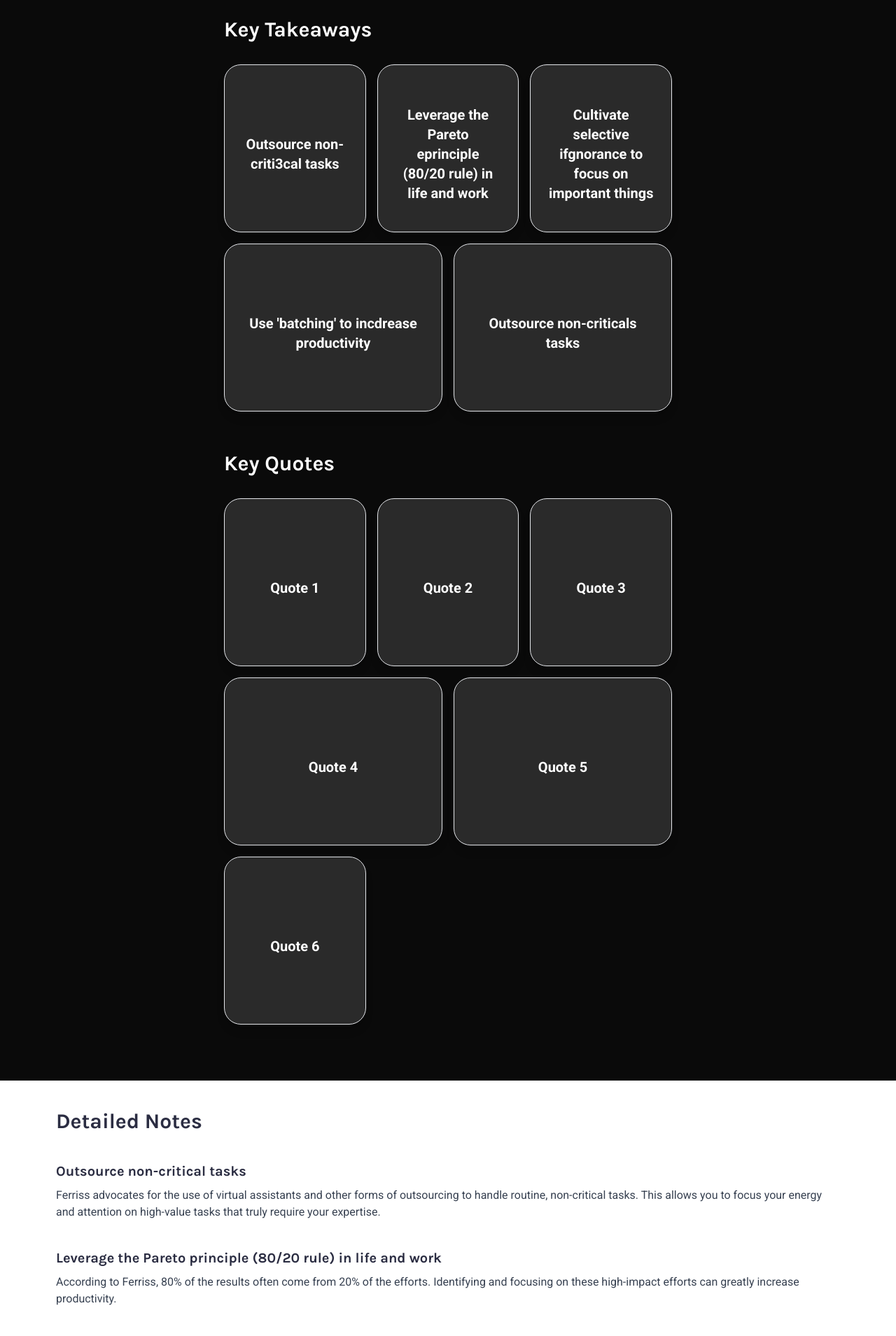
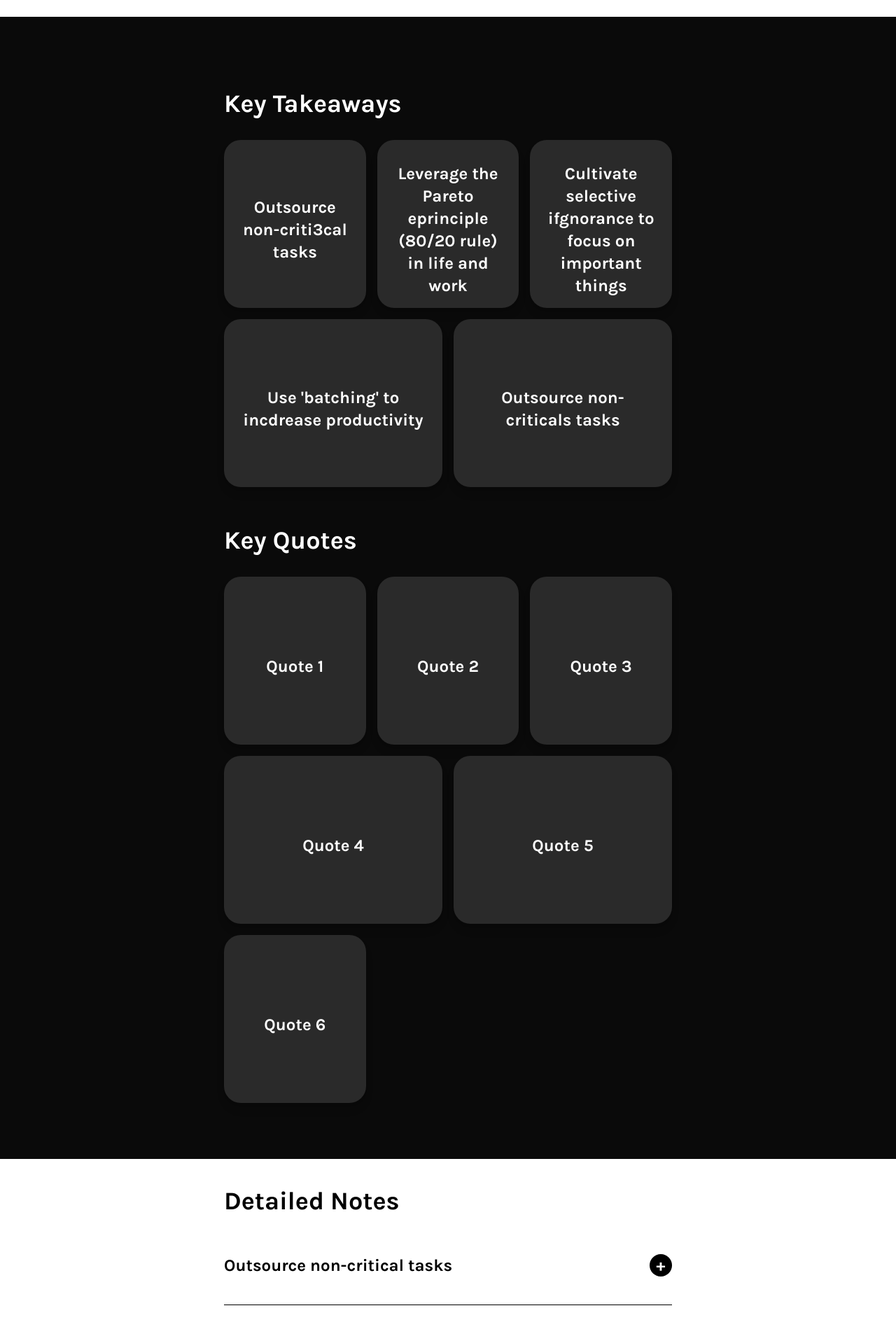
Before and after one commit to cnnrsmth/Web-App-Knowledge-Vault, a React (Create React App) app: page /books/1 in a window 1280 px wide. Shown: the part 860-2769 px from the top of the page at 70% size. Built offline with nearby package versions, Linux system fonts and the light colour scheme.

Commit message:
numerous UI improvements

```diff
--- a/src/components/BookCard.js
+++ b/src/components/BookCard.js
@@ -7,7 +7,7 @@ const BookCard = ({ book }) => {
   return (
     <Link
       to={`/books/${book.id}`}
-      className="shadow-lg rounded-lg p-6 flex flex-col hover:cursor-pointer group "
+      className="shadow-lg rounded-lg p-6 flex flex-col hover:cursor-pointer group"
       style={{ backgroundColor: "#2A2A2A" }}
     >
       <div className="relative mb-4 w-full">
@@ -22,10 +22,11 @@ const BookCard = ({ book }) => {
         </div>
       </div>
       <div className="flex-grow text-center">
-        <div className="text-2xl text-white font-karla font-extrabold mb-4 uppercase">
+        <div className="text-3xl text-white font-karla font-extrabold mb-4 uppercase">
           {book.title}
         </div>
-        <p className="mt-2 text-gray-400 font-roboto">{book.summary}</p>
+        <p className="mt-2 text-gray-400 font-roboto text-xl">{book.summary}</p>{" "}
+        {/* Increased font size */}
       </div>
       <div className="flex items-center justify-end space-x-4 mt-4">
         <div className="flex items-center justify-center w-10 h-10 rounded-full transition-colors duration-200 bg-black group-hover:bg-white">
--- a/src/components/BookDetails.js
+++ b/src/components/BookDetails.js
@@ -4,7 +4,7 @@ import BackButton from "./BackButton";
 import TakeawayCard from "./TakeawayCard";
 import StarSystem from "./StarSystem";
 import QuoteCard from "./QuoteCard";
-import TakeawayPara from "./TakeawayPara";
+import DetailedNotes from "./DetailedNotes";
 
 const BookDetails = ({ books }) => {
   const { id } = useParams();
@@ -45,7 +45,7 @@ const BookDetails = ({ books }) => {
             key={index}
             number={index + 1}
             takeaway={takeaway}
-            className="border border-white rounded-lg p-4 transition-colors duration-200 hover:bg-gray-200" // Lighter border
+            className="border border-white rounded-lg p-4 transition-colors duration-200 hover:bg-gray-200"
           />
         ))}
       </div>
@@ -85,24 +85,19 @@ const BookDetails = ({ books }) => {
     ));
   };
 
-  const renderNotes = () => {
-    return Object.entries(book.notes).map(([key, value]) => (
-      <TakeawayPara key={key} takeaway={{ key, value }} />
-    ));
-  };
-
   return (
     <>
-      <div className="pt-40 py-16 mx-auto text-center md:w-1/3 w-full">
+      <div className="pt-40 py-16 mx-auto text-center md:w-1/3 w-2/3">
         <img
           src={book.image}
           alt={book.title}
           className="rounded-lg object-cover h-[30vh] mx-auto my-4"
         />
-        <h1 className="text-darkgrey font-karla font-bold text-2xl md:text-3xl py-4 lg:ml-0 my-4">
+        <h1 className="text-darkgrey font-karla font-bold text-3xl md:text-4xl py-4 lg:ml-0 my-4">
           {book.title} - Summary with Notes and Highlights
         </h1>
-        <p className="font-roboto my-4">{book.summary}</p>
+        <p className="font-karla text-xl md:text-2xl my-4">{book.summary}</p>{" "}
+        {/* Updated to larger text */}
         <div className="flex justify-center py-4">
           <div className="w-1/4 bg-black h-1"></div>
         </div>
@@ -112,31 +107,28 @@ const BookDetails = ({ books }) => {
         <BackButton />
       </div>
 
-      {/* Black Background Wrapper for Key Takeaways and Key Quotes */}
-      <div className="">
       <div
         className="text-white py-16 w-full px-4 md:px-20 lg:px-60"
         style={{ backgroundColor: "#0A0A0A" }}
       >
         <div className="px-4 md:px-10 lg:px-20">
-            <h1 className="font-karla font-bold text-2xl md:text-3xl pb-8 mt-10">
+          <h1 className="font-karla font-bold text-3xl md:text-4xl pb-8 mt-10">
             Key Takeaways
           </h1>
-            {renderTakeawayCards()} {/* Render Takeaway Cards */}
-            <h1 className="font-karla font-bold text-2xl md:text-3xl pb-8 mt-10">
+          {renderTakeawayCards()}
+          <h1 className="font-karla font-bold text-3xl md:text-4xl pb-8 mt-10">
             Key Quotes
           </h1>
-            {renderQuoteCards()} {/* Render Quote Cards */}
-          </div>
+          {renderQuoteCards()}
         </div>
       </div>
 
-      {/* Separate Detailed Notes Section */}
-      <div className="mx-auto max-w-screen-xl px-4 md:px-10 lg:px-20 mt-10 relative">
-        <h1 className="text-darkgrey font-karla font-bold text-2xl md:text-3xl pb-4">
+      {/* Import the DetailedNotes component */}
+      <div className="w-full px-4 md:px-20 lg:px-80 mt-10 relative mx-auto pb-16">
+        <h1 className="font-karla font-bold text-3xl md:text-4xl pb-8 mt-10">
           Detailed Notes
         </h1>
-        {renderNotes()} {/* Render Notes */}
+        <DetailedNotes notes={book.notes} />
       </div>
     </>
   );
--- /dev/null
+++ b/src/components/DetailedNotes.js
@@ -0,0 +1,57 @@
+import React, { useState } from "react";
+
+const DetailedNotes = ({ notes }) => {
+  const [openSections, setOpenSections] = useState({});
+
+  const toggleSection = (key) => {
+    setOpenSections((prev) => ({
+      ...prev,
+      [key]: !prev[key],
+    }));
+  };
+
+  return (
+    <div className="bg-white rounded-lg">
+      {Object.entries(notes).map(([key, value]) => (
+        <div
+          key={key}
+          className="cursor-pointer py-6 transition-colors" // Increased padding for more space
+          onClick={() => toggleSection(key)}
+        >
+          <div className="flex justify-between items-center font-karla font-bold text-xl md:text-2xl mb-4">
+            {/* Added margin bottom to separate the key from the horizontal rule */}
+            <span>{key}</span>
+            <button
+              className={`w-8 h-8 text-white rounded-full font-bold flex justify-center items-center transition-colors ${
+                openSections[key] ? "bg-gray-800" : "bg-black"
+              }`}
+            >
+              {openSections[key] ? "-" : "+"}
+            </button>
+          </div>
+
+          {/* Single Horizontal Rule placed immediately below the key */}
+          <hr
+            className={`transition-all duration-500 ease-in-out border-t border-black mt-4 ${
+              openSections[key] ? "translate-y-0" : "translate-y-6"
+            }`}
+          />
+
+          <div
+            className={`py-2 text-lg md:text-lg text-gray-800 font-roboto transition-all duration-500 ease-in-out`}
+            style={{
+              maxHeight: openSections[key] ? "500px" : "0", // Adjust max-height for transition
+              opacity: openSections[key] ? "1" : "0", // Fade in/out content
+              overflow: "hidden", // Hide content when collapsed
+            }}
+          >
+            {/* Text fades in while the hr moves down */}
+            <p className={`transition-all duration-500 ease-in-out`}>{value}</p>
+          </div>
+        </div>
+      ))}
+    </div>
+  );
+};
+
+export default DetailedNotes;
--- a/src/components/Filter.js
+++ b/src/components/Filter.js
@@ -9,15 +9,15 @@ function Filter({ toggleFilter, filter }) {
       {categories.map((category) => (
         <button
           key={category}
-          className={`font-karla border rounded-full transition-colors duration-200 px-4 py-2 text-sm ${
+          className={`font-karla text-lg font-medium border rounded-full transition-colors duration-200 px-6 py-3 ${
             filter.includes(category)
-              ? "bg-white text-black font-bold border-black" // Selected state: white background, black text
-              : "border-gray-500 hover:bg-gray-400" // Default with hover effect
+              ? "bg-white text-black font-bold border-black" // Selected state
+              : "border-gray-500 hover:bg-gray-600 hover:text-gray-100" // Default state
           }`}
           onClick={() => toggleFilter(category)}
           style={{
-            backgroundColor: filter.includes(category) ? "#FFFFFF" : "#2A2A2A", // Default background color when not selected
-            color: filter.includes(category) ? "#000000" : "#FFFFFF", // Default text color when not selected
+            backgroundColor: filter.includes(category) ? "#FFFFFF" : "#2A2A2A",
+            color: filter.includes(category) ? "#000000" : "#B0B0B0",
             lineHeight: "1.5",
             minHeight: "38px",
             margin: "4px",
--- a/src/components/QuoteCard.js
+++ b/src/components/QuoteCard.js
@@ -1,13 +1,14 @@
+// QuoteCard component
 import React from "react";
 import quoteimg from "../assets/quote.png";
 
 function QuoteCard({ quote }) {
   return (
     <div
-      className="rounded-3xl shadow-lg p-6 mb-4 h-[160px] md:h-[200px] lg:h-[240px] flex flex-col justify-center border-[0.1px]"
+      className="rounded-3xl shadow-lg p-6 mb-4 h-[160px] md:h-[200px] lg:h-[240px] flex flex-col justify-center"
       style={{ backgroundColor: "#2A2A2A" }}
     >
-      <h2 className="text-white text-m md:text-l lg:text-xl font-roboto font-bold text-center mt-4">
+      <h2 className="text-white text-lg md:text-xl lg:text-2xl font-karla font-bold text-center mt-4">
         {quote}
       </h2>
     </div>
--- a/src/components/TakeawayCard.js
+++ b/src/components/TakeawayCard.js
@@ -1,10 +1,11 @@
+// TakeawayCard component
 const TakeawayCard = ({ number, takeaway }) => {
   return (
     <div
-      className="rounded-3xl shadow-lg p-6 mb-4 h-[160px] md:h-[200px] lg:h-[240px] flex flex-col justify-center border-[0.5px]"
+      className="rounded-3xl shadow-lg p-6 mb-4 h-[160px] md:h-[200px] lg:h-[240px] flex flex-col justify-center"
       style={{ backgroundColor: "#2A2A2A" }}
     >
-      <h2 className="text-white text-m md:text-l lg:text-xl font-roboto font-bold text-center mt-4">
+      <h2 className="text-white text-lg md:text-xl lg:text-2xl font-karla font-bold text-center mt-4">
         {takeaway}
       </h2>
     </div>
```
Lines whose indentation alone changed are shown as unchanged.
